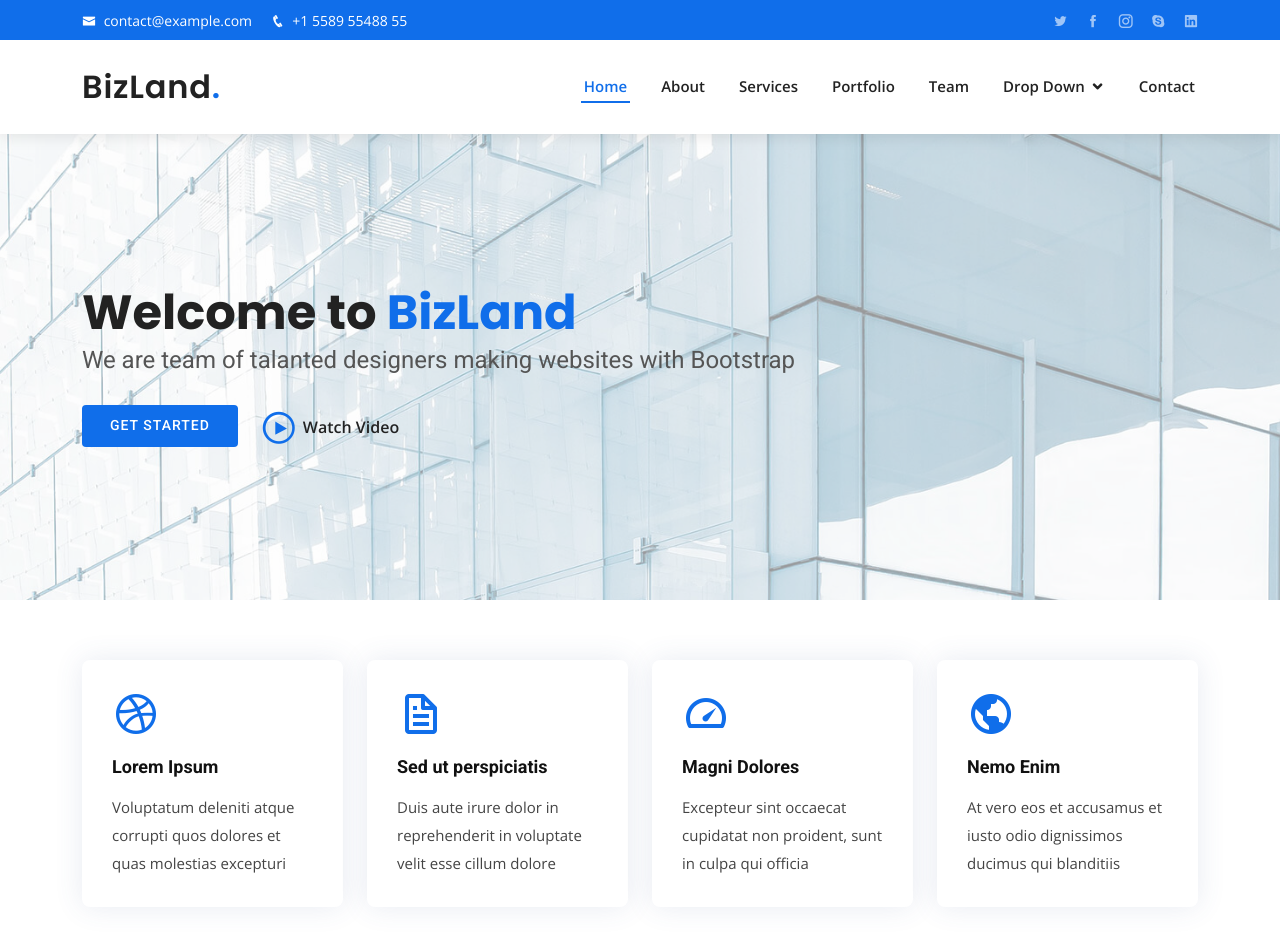
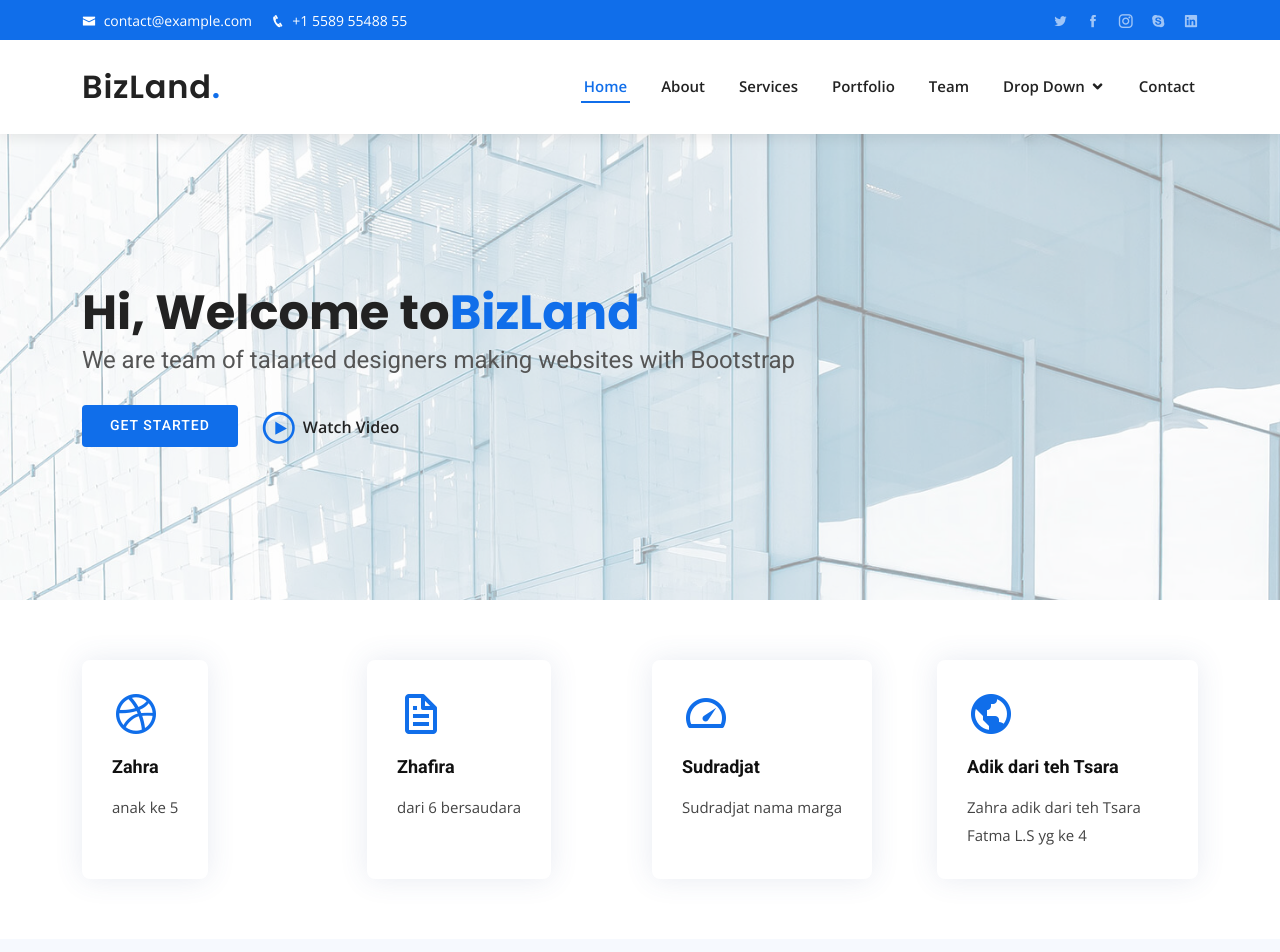
Before and after one commit to akuzahra/BizLand, a plain HTML site: page index.html in a window 1280 px wide. Shown: the top 952 px of the page. Drawn offline with nearby package versions, Linux system fonts and the light colour scheme.

Commit message:
editing file index.html

```diff
--- a/index.html
+++ b/index.html
@@ -97,7 +97,7 @@
   <!-- ======= Hero Section ======= -->
   <section id="hero" class="d-flex align-items-center">
     <div class="container" data-aos="zoom-out" data-aos-delay="100">
-      <h1>Welcome to <span>BizLand</spa>
+      <h1>Hi, Welcome to<span>BizLand</spa>
       </h1>
       <h2>We are team of talanted designers making websites with Bootstrap</h2>
       <div class="d-flex">
@@ -117,32 +117,32 @@
           <div class="col-md-6 col-lg-3 d-flex align-items-stretch mb-5 mb-lg-0">
             <div class="icon-box" data-aos="fade-up" data-aos-delay="100">
               <div class="icon"><i class="bx bxl-dribbble"></i></div>
-              <h4 class="title"><a href="">Lorem Ipsum</a></h4>
-              <p class="description">Voluptatum deleniti atque corrupti quos dolores et quas molestias excepturi</p>
+              <h4 class="title"><a href="">Zahra</a></h4>
+              <p class="description">anak ke 5</p>
             </div>
           </div>
 
           <div class="col-md-6 col-lg-3 d-flex align-items-stretch mb-5 mb-lg-0">
             <div class="icon-box" data-aos="fade-up" data-aos-delay="200">
               <div class="icon"><i class="bx bx-file"></i></div>
-              <h4 class="title"><a href="">Sed ut perspiciatis</a></h4>
-              <p class="description">Duis aute irure dolor in reprehenderit in voluptate velit esse cillum dolore</p>
+              <h4 class="title"><a href="">Zhafira</a></h4>
+              <p class="description">dari 6 bersaudara</p>
             </div>
           </div>
 
           <div class="col-md-6 col-lg-3 d-flex align-items-stretch mb-5 mb-lg-0">
             <div class="icon-box" data-aos="fade-up" data-aos-delay="300">
               <div class="icon"><i class="bx bx-tachometer"></i></div>
-              <h4 class="title"><a href="">Magni Dolores</a></h4>
-              <p class="description">Excepteur sint occaecat cupidatat non proident, sunt in culpa qui officia</p>
+              <h4 class="title"><a href="">Sudradjat</a></h4>
+              <p class="description">Sudradjat nama marga</p>
             </div>
           </div>
 
           <div class="col-md-6 col-lg-3 d-flex align-items-stretch mb-5 mb-lg-0">
             <div class="icon-box" data-aos="fade-up" data-aos-delay="400">
               <div class="icon"><i class="bx bx-world"></i></div>
-              <h4 class="title"><a href="">Nemo Enim</a></h4>
-              <p class="description">At vero eos et accusamus et iusto odio dignissimos ducimus qui blanditiis</p>
+              <h4 class="title"><a href="">Adik dari teh Tsara</a></h4>
+              <p class="description">Zahra adik dari teh Tsara Fatma L.S yg ke 4</p>
             </div>
           </div>
 
```
